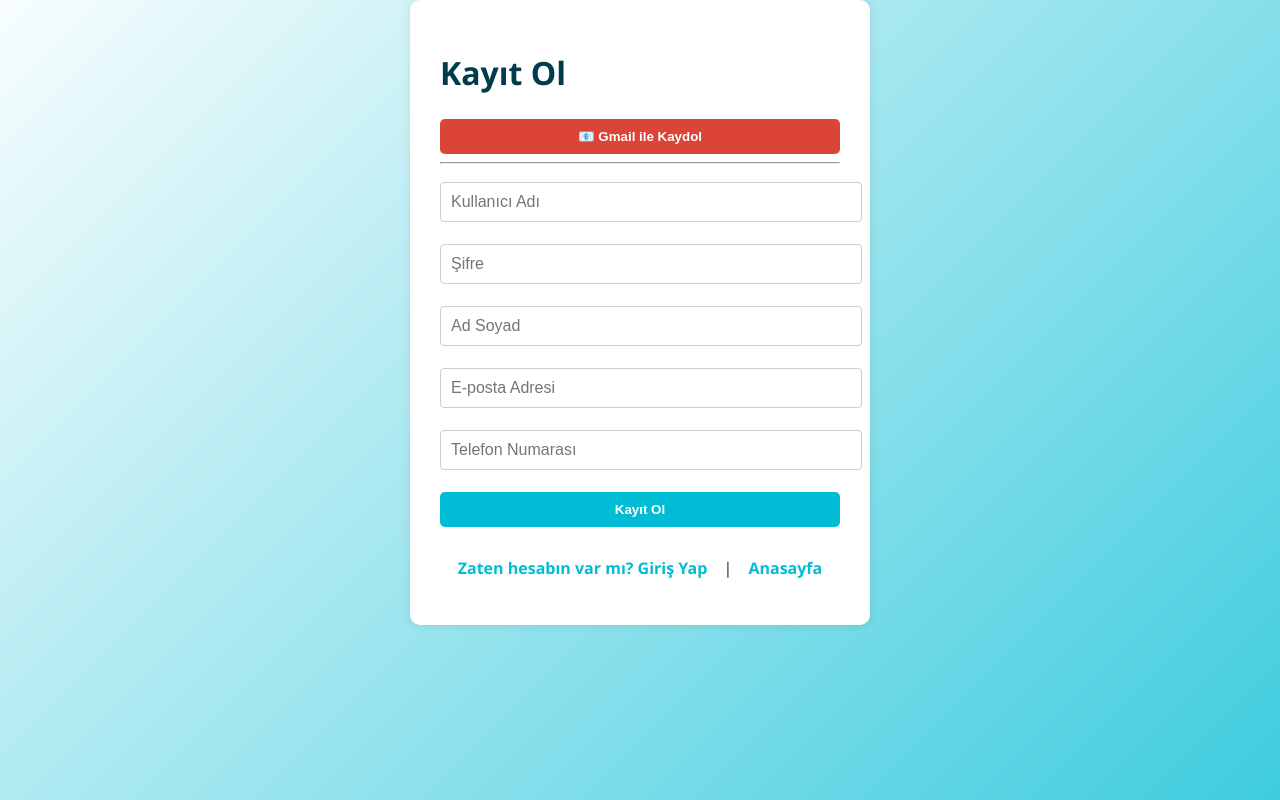
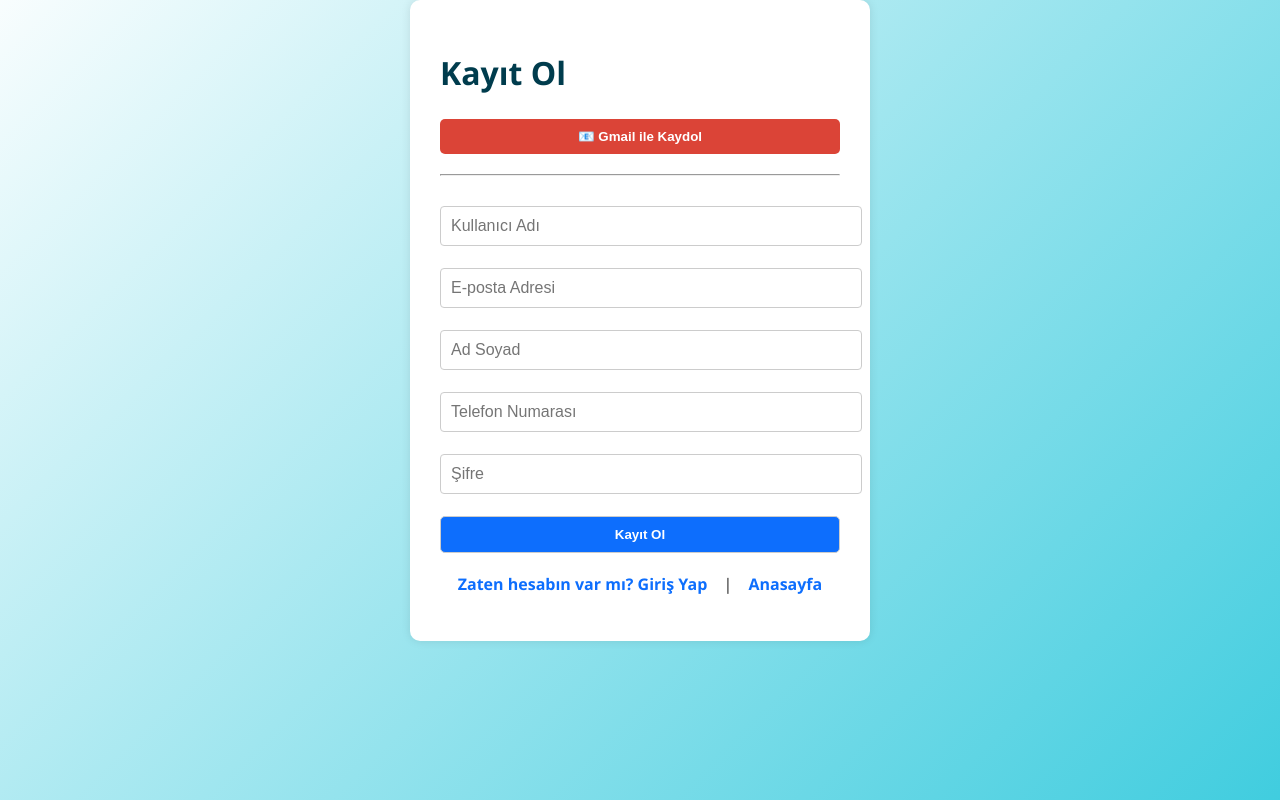
Before and after one commit to Algan65/Sepetinyolu, a Flask app: page /register in a window 1280 px wide. Run offline with Flask 3, Linux system fonts and the light colour scheme.

Commit message:
Update register.html

```diff
--- a/templates/register.html
+++ b/templates/register.html
@@ -18,16 +18,36 @@
             width: 100%;
             padding: 10px;
             margin-top: 10px;
+            border-radius: 5px;
+            border: 1px solid #ccc;
+        }
+        button {
+            background-color: #0d6efd;
+            color: white;
+            font-weight: bold;
+            cursor: pointer;
+        }
+        button:hover {
+            background-color: #0b5ed7;
         }
         .social-buttons button {
-            margin-top: 10px;
             background-color: #db4437;
             color: white;
             border: none;
-            cursor: pointer;
         }
         .social-buttons button:hover {
             background-color: #c1351d;
+        }
+        hr {
+            margin: 20px 0;
+        }
+        .links {
+            margin-top: 20px;
+            text-align: center;
+        }
+        .links a {
+            text-decoration: none;
+            color: #0d6efd;
         }
     </style>
 </head>
@@ -35,7 +55,7 @@
     <div class="container">
         <h1>Kayıt Ol</h1>
 
-        <!-- Sosyal medya ile giriş -->
+        <!-- Sosyal medya ile kayıt -->
         <div class="social-buttons">
             <form method="GET" action="{{ url_for('social_register') }}">
                 <button type="submit">📧 Gmail ile Kaydol</button>
@@ -47,10 +67,10 @@
         <!-- Manuel kayıt formu -->
         <form method="POST">
             <input type="text" name="username" placeholder="Kullanıcı Adı" required>
+            <input type="email" name="email" placeholder="E-posta Adresi" required>
+            <input type="text" name="fullname" placeholder="Ad Soyad" required>
+            <input type="text" name="phone" placeholder="Telefon Numarası" required>
             <input type="password" name="password" placeholder="Şifre" required>
-            <input type="text" name="fullname" placeholder="Ad Soyad" required>
-            <input type="email" name="email" placeholder="E-posta Adresi" required>
-            <input type="text" name="phone" placeholder="Telefon Numarası" required>
             <button type="submit">Kayıt Ol</button>
         </form>
 
```
